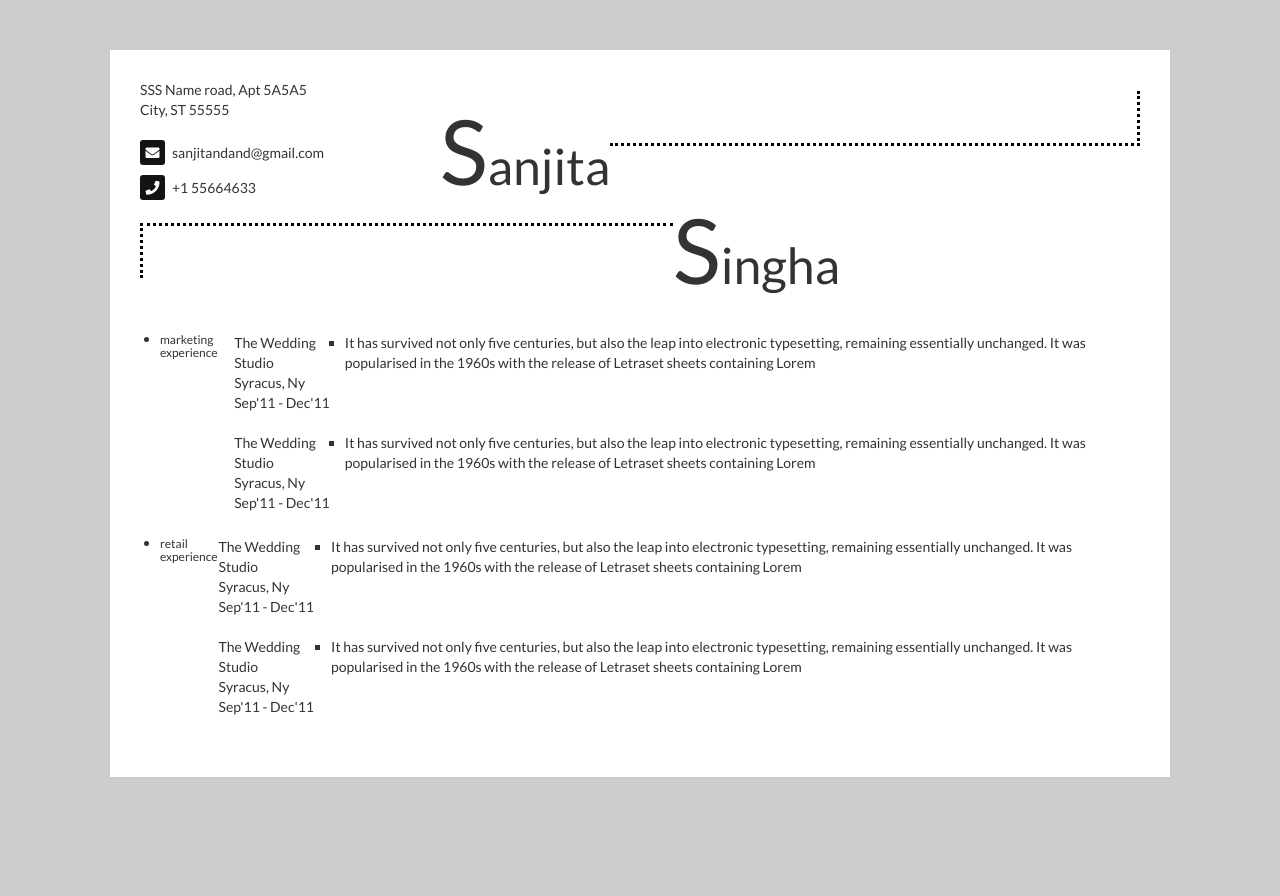
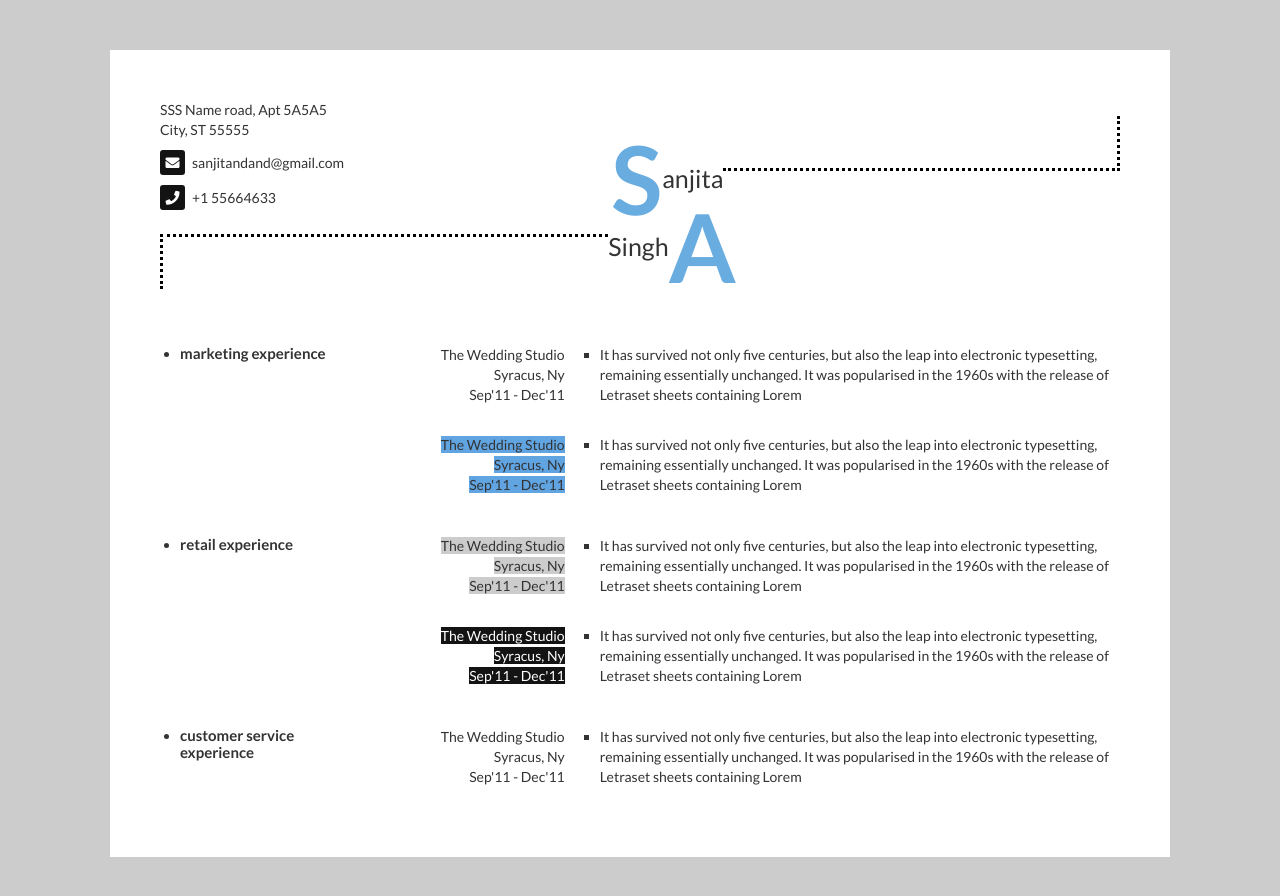
Before and after one commit to SanjitaSingha/Resume, a plain HTML site: page dottedResume.html in a window 1280 px wide. Before the commit the page ends 827 px from the top, so only its background shows below. Drawn offline with nearby package versions, Linux system fonts and the light colour scheme.

Commit message:
dotted border resume and navy blue

```diff
--- a/css/dottedResume.css
+++ b/css/dottedResume.css
@@ -16,7 +16,7 @@
 
 .dottedResume {
   background-color: #fff;
-  padding: 30px;
+  padding: 50px;
   margin: 50px 110px;
 }
 
@@ -28,8 +28,27 @@
   color: #fff;
 }
 
+.marginB30:not(:last-child) {
+  margin-bottom: 30px;
+}
+.marginB20:not(:last-child) {
+  margin-bottom: 20px;
+}
 .blackFont {
   color: #131313;
+}
+.blueBg {
+  background-color: #60A4E2;
+}
+.lightGreyBg {
+  background-color: #ccc;
+}
+.blackBg {
+  background-color: #131313;
+  color: #fff;
+}
+address {
+  margin-bottom: 10px;
 }
 .iconParentContainer {
   display: flex;
@@ -47,12 +66,31 @@
   background-color: #131313;
   margin-right: 7px;
 }
-
+.profileNameContainer {
+  flex-direction: column;
+  flex: 1;
+  margin-top: -109px;
+}
 .nameFont {
-  font-size: 50px;
+  font-size: 25px;
 }
 .firstLetter:first-letter {
-  font-size: 90px !important;
+  font-size: 95px !important;
+  color: #69ace0;
+  font-weight: bold;
+}
+.firstNameContainer {
+   display: flex;
+   justify-content: center;
+   align-items: center;
+   margin-left: 47%;
+}
+
+.lastNameContainer {
+  display: flex;
+  justify-content: center;
+  align-items: center;
+  margin-right: 40%;
 }
 
 .dottedBorderRight {
@@ -67,7 +105,7 @@
   display: block;
   border-bottom: 3px dotted black;
   border-right: 3px dotted black;
-  margin-top: -10px;
+  margin-top: 5px;
 }
 .dottedBorderLeft {
   flex: 1;
@@ -81,5 +119,35 @@
   display: block;
   border-top: 3px dotted black;
   border-left: 3px dotted black;
-      margin-top: 23px;
+      margin-top: 55px;
 }
+.experienceContainer {
+  width: 350px;
+}
+.experienceFont {
+  font-weight: bold;
+  font-size: 15px;
+  flex: 1;
+  margin-right: 15px;
+}
+.listStyleNone {
+  list-style: none;
+}
+.companyNameContainer {
+  margin: 0 10px;
+  width: 192px;
+  text-align: right;
+}
+.descriptionList {
+  flex: 1;
+  padding-left: 25px;
+}
+@media (max-width: 991px) {
+  .dottedResume {
+    margin: 25px;
+  }
+}
+
+@media (max-width: 550px) {
+
+}
--- /dev/null
+++ b/css/navyBlueResume.css
@@ -0,0 +1,92 @@
+*, h1,h6, p, h3 {
+  margin: 0;
+  padding: 0;
+}
+.whiteFont {
+  color: #fff;
+}
+.blackFont {
+  color: #131313;
+}
+.greyFont {
+
+}
+
+.marginT20 {
+  margin-top: 20px;
+}
+
+.navyBlueResume {
+  background-color: #ccc;
+  font-family: 'Lato'
+}
+
+.mainBody {
+  margin: 50px 110px;
+  box-shadow: 2px 2px 5px 1px #afadaa;
+}
+
+.blueSection {
+  background-color: #0A3574;
+  padding: 30px 30px 20px 30px;
+}
+.contact {
+  display: flex;
+  flex-wrap: wrap;
+}
+
+.phoneContainer {
+  margin-right: 25px;
+}
+.contactLabel {
+  font-weight: bold;
+  font-size: 15px;
+  padding-right: 5px;
+}
+
+.greyUnderLine::after {
+  content: '';
+  display: block;
+  height: 1.5px;
+  background-color: #ccc;
+  width: 100%;
+  margin-top: 5px;
+}
+
+.whiteSection {
+  background-color: #fff;
+  padding: 20px 30px 20px 30px;
+
+}
+.headingFont {
+  font-size: 22px;
+}
+.subHeading {
+  font-size: 19px;
+  font-weight: bold;
+  margin-bottom: 10px;
+}
+.yearDiv {
+  margin-right: 30px;
+  width: 125px;
+}
+.ulList {
+  padding-left: 20px;
+}
+.normalFont {
+  font-size: 14px;
+  line-height: 1.5;
+  margin-bottom: 15px;
+  text-align: justify;
+}
+.progressWidth {
+  width: 250px;
+  margin-bottom: 20px;
+}
+.progress {
+  height: 9px;
+  margin-bottom: 0px;
+}
+.progress-bar {
+  background-color: #0A3574;
+}
--- a/css/sideBlueResume.css
+++ b/css/sideBlueResume.css
@@ -140,6 +140,10 @@
 .rightNormalFont {
   font-size: 15px;
   text-align: justify;
+  line-height: 1.6;
+}
+.boldFont {
+  font-weight: 600;
 }
 
 @media (max-width: 991px) {
--- a/dottedResume.html
+++ b/dottedResume.html
@@ -14,7 +14,7 @@
   <div>
     <div class="">
       <div class="dottedResume">
-        <div class="" style="margin-bottom: 30px;">
+        <div class="marginB30">
           <div class="basicInfo">
             <div>
               <address>
@@ -36,14 +36,22 @@
             </div>
           </div>
 
-          <div class="displayFlex" style="flex-direction: column; flex: 1; margin-top: -109px;">
+          <div class="displayFlex profileNameContainer">
             <div class="displayFlex">
-              <h1 class="firstLetter nameFont" style="margin-left: 30%;">Sanjita</h1>
+              <!-- <h1 class="firstLetter nameFont" style="margin-left: 35%;">Sanjita</h1> -->
+              <div class="firstNameContainer">
+                <span class="firstLetter">S</span>
+                <h1 class="nameFont">anjita</h1>
+
+              </div>
               <div class="dottedBorderRight"></div>
             </div>
-            <div class="displayFlex">
+            <div class="displayFlex" style="margin-top: -68px;">
               <div class="dottedBorderLeft"></div>
-              <h1 class="firstLetter nameFont " style="margin-right: 30%;">Singha</h1>
+              <div class="lastNameContainer">
+                <h1 class="nameFont">Singh</h1>
+                <span class="firstLetter">A</span>
+              </div>
             </div>
           </div>
         </div>
@@ -51,25 +59,27 @@
           <!-- parent ul list -->
           <ul class="paddingL20">
             <!-- marketing experience -->
-            <li>
+            <li class="marginB30">
               <div style="display: flex;">
-                <h6>marketing experience</h6>
+                <div class="experienceContainer">
+                  <h6 class="experienceFont">marketing experience</h6>
+                </div>
                 <!-- list of company  -->
-                <ul style="list-style: none;">
-                  <li>
-                    <div style="display: flex;">
-                      <div>
+                <ul class="listStyleNone">
+                  <li class="marginB20">
+                    <div class="displayFlex">
+                      <div class="companyNameContainer">
                         <span class="companyName">
                           The Wedding Studio
                         </span>
                         <address>
-                          Syracus, Ny
+                          Syracus, Ny <br/>
                           Sep'11 - Dec'11
                         </address>
                       </div>
 
                       <!-- description list -->
-                      <ul>
+                      <ul class="descriptionList">
                         <li>
                           <p>
                             It has survived not only five centuries, but also the leap into electronic typesetting,
@@ -82,19 +92,19 @@
                     </div>
                   </li>
 
-                  <li>
-                    <div style="display: flex;">
-                      <div>
-                        <span class="companyName">
+                  <li class="marginB20">
+                    <div class="displayFlex">
+                      <div class="companyNameContainer">
+                        <span class="companyName blueBg">
                           The Wedding Studio
                         </span>
                         <address>
-                          Syracus, Ny
-                          Sep'11 - Dec'11
+                          <span class="blueBg">Syracus, Ny</span> <br/>
+                          <span class="blueBg">Sep'11 - Dec'11</span>
                         </address>
                       </div>
 
-                      <ul>
+                      <ul class="descriptionList">
                         <li>
                           <p>
                             It has survived not only five centuries, but also the leap into electronic typesetting,
@@ -114,25 +124,27 @@
 
             </li>
 
-            <li>
-              <div style="display: flex;">
-                <h6>retail experience</h6>
+            <li class="marginB30">
+              <div class="displayFlex">
+                <div class="experienceContainer">
+                  <h6 class="experienceFont">retail experience</h6>
+                </div>
                 <!-- list of company  -->
-                <ul style="list-style: none;">
-                  <li>
-                    <div style="display: flex;">
-                      <div>
-                        <span class="companyName">
+                <ul class="listStyleNone">
+                  <li class="marginB20">
+                    <div class="displayFlex">
+                      <div class="companyNameContainer">
+                        <span class="companyName lightGreyBg">
                           The Wedding Studio
                         </span>
                         <address>
-                          Syracus, Ny
-                          Sep'11 - Dec'11
+                          <span class="lightGreyBg">Syracus, Ny</span><br/>
+                          <span class="lightGreyBg">Sep'11 - Dec'11</span>
                         </address>
                       </div>
 
                       <!-- description list -->
-                      <ul>
+                      <ul class="descriptionList">
                         <li>
                           <p>
                             It has survived not only five centuries, but also the leap into electronic typesetting,
@@ -145,19 +157,59 @@
                     </div>
                   </li>
 
-                  <li>
-                    <div style="display: flex;">
-                      <div>
+                  <li class="marginB20">
+                    <div class="displayFlex">
+                      <div class="companyNameContainer">
+                        <span class="companyName blackBg">
+                          The Wedding Studio
+                        </span>
+                        <address>
+                          <span class="blackBg">Syracus, Ny</span><br/>
+                          <span class="blackBg">Sep'11 - Dec'11</span>
+                        </address>
+                      </div>
+
+                      <ul class="descriptionList">
+                        <li>
+                          <p>
+                            It has survived not only five centuries, but also the leap into electronic typesetting,
+                            remaining essentially unchanged.
+                            It was popularised in the 1960s with the release of Letraset sheets containing Lorem
+                          </p>
+                        </li>
+                      </ul>
+
+                    </div>
+                  </li>
+
+                </ul>
+
+
+              </div>
+
+            </li>
+
+            <li class="marginB30">
+              <div class="displayFlex">
+                <div class="experienceContainer">
+                  <h6 class="experienceFont">customer service experience</h6>
+                </div>
+                <!-- list of company  -->
+                <ul class="listStyleNone">
+                  <li class="marginB20">
+                    <div class="displayFlex">
+                      <div class="companyNameContainer">
                         <span class="companyName">
                           The Wedding Studio
                         </span>
                         <address>
-                          Syracus, Ny
+                          Syracus, Ny <br/>
                           Sep'11 - Dec'11
                         </address>
                       </div>
 
-                      <ul>
+                      <!-- description list -->
+                      <ul class="descriptionList">
                         <li>
                           <p>
                             It has survived not only five centuries, but also the leap into electronic typesetting,
```
Also changed, not shown: navyBlueResume.html (added, +213 -0 lines), sideBlueResume.html (+18 -6 lines).
